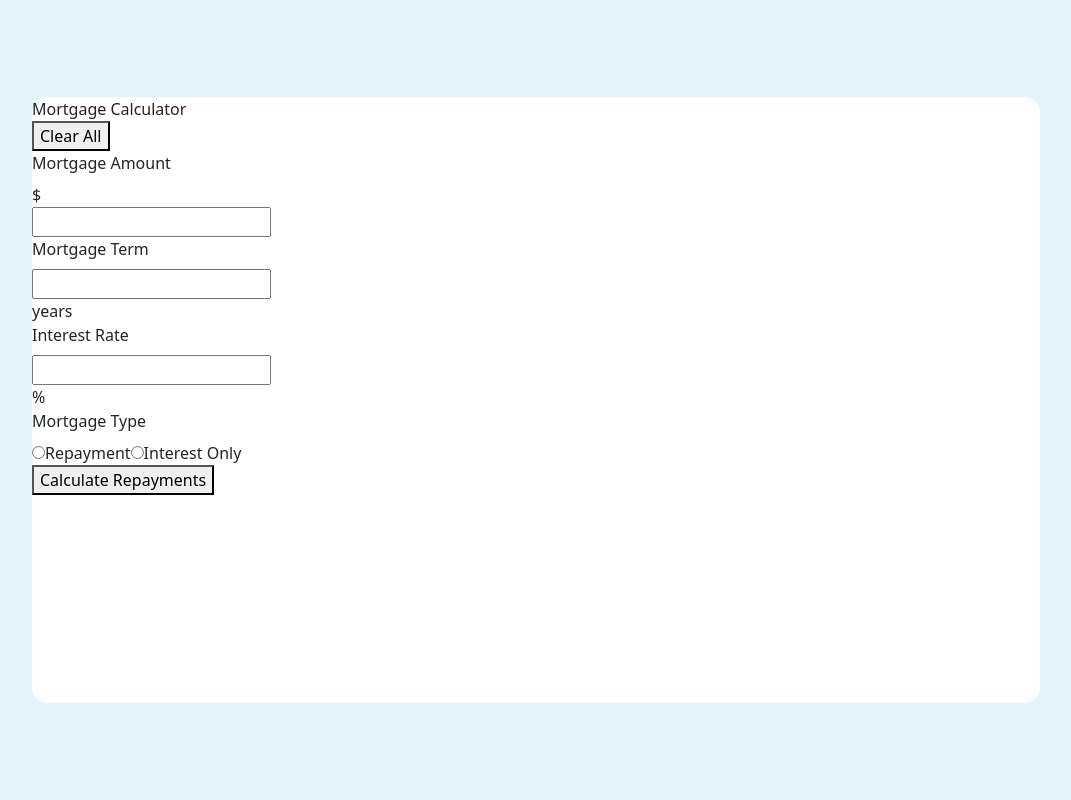
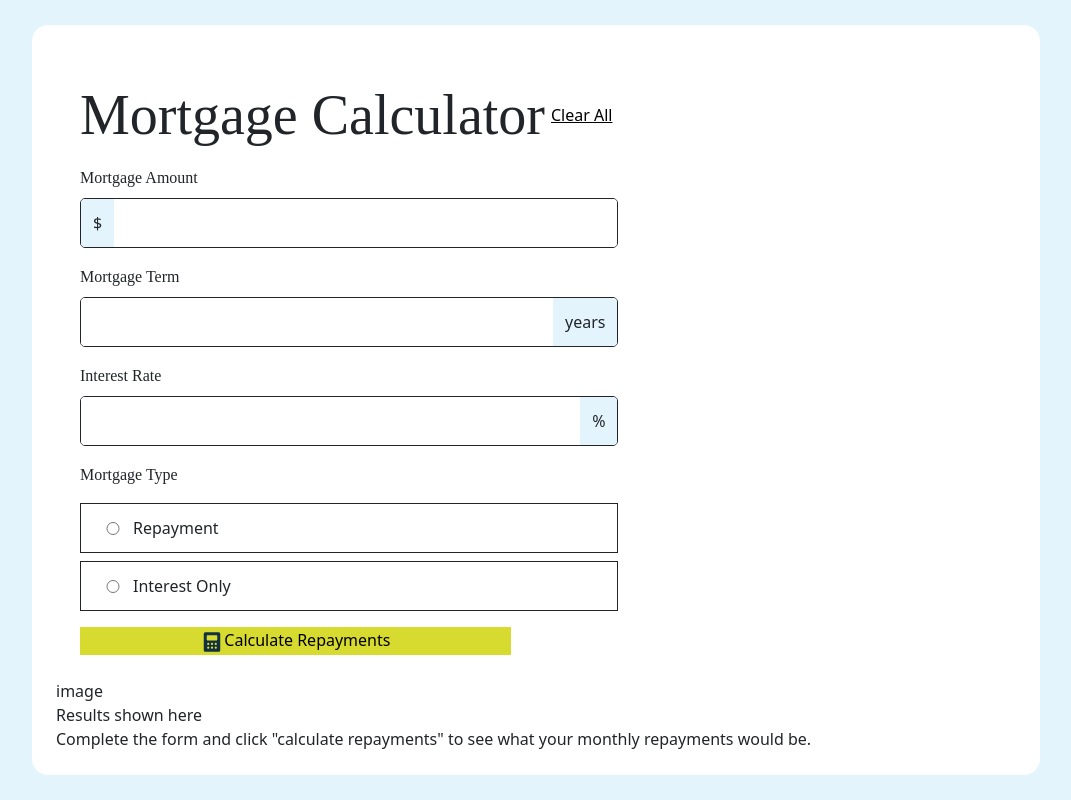
Before and after one commit to ychiu5896/nti-interview-assignment, a Next.js app: page / in a window 1280 px wide. Shown: the whole page, without its empty margins (104-1175 px from the left). Built offline with nearby package versions, Linux system fonts and the light colour scheme.

Commit message:
finished with creating component to display result also started adding some css stylign to the UI

```diff
--- /dev/null
+++ b/src/components/MortgageCalculator/Display/DisplayDefaultResult.js
@@ -0,0 +1,18 @@
+const DisplayDefaultResult = () => {
+
+    return (
+        <div>
+            <div>
+                image
+            </div>
+            <div>
+                Results shown here
+            </div>
+            <div>
+                Complete the form and click "calculate repayments" to see what your monthly repayments would be.
+            </div>
+        </div>
+    )
+}
+
+export default DisplayDefaultResult;
--- a/src/components/MortgageCalculator/Display/DisplayMortgageResult.js
+++ b/src/components/MortgageCalculator/Display/DisplayMortgageResult.js
@@ -0,0 +1,34 @@
+const DisplayMortgageResult = ({result}) => {
+    const {monthly, total} = result;
+
+    return (
+        <div>
+            <div>
+                Your results
+            </div>
+            <div>
+                Your results are shown below based on the information provided. To adjust the results, edit the form and click "calculate repayments" again.
+            </div>
+            <div>
+                <div>
+                    <div>
+                        Your monthly repayments
+                    </div>
+                    <div>
+                        {monthly}
+                    </div>
+                </div>
+                <div>
+                    <div>
+                        Total you'll repay over the term
+                    </div>
+                    <div>
+                        {total}
+                    </div>
+                </div>
+            </div>
+        </div>
+    )
+}
+
+export default DisplayMortgageResult;
--- /dev/null
+++ b/src/components/MortgageCalculator/Logic/MortgageTermOperation/FormatLogic.js
@@ -0,0 +1,14 @@
+const FormatLogic = (unformattedVal) => {
+
+    const currencyFormat = new Intl.NumberFormat('en-US', {
+        style: 'currency',
+        currency: 'USD',
+        minimumFractionDigits: 2,
+        maximumFractionDigits: 2
+    });
+
+    return currencyFormat.format(unformattedVal);
+
+}
+
+export default FormatLogic;
--- a/src/components/MortgageCalculator/Logic/MortgageTermOperation/Repayment.js
+++ b/src/components/MortgageCalculator/Logic/MortgageTermOperation/Repayment.js
@@ -1,4 +1,5 @@
 import { Operations } from "./Operations";
+import formatToCurrency from "./FormatLogic";
 
 export class Repayment extends Operations {
 
@@ -7,9 +8,12 @@ export class Repayment extends Operations {
         const monthlyInterestRate = (parseFloat(interestRate) / 100) / 12
         const totalPayments = parseInt(mortgageTerm) * 12;
         const monthlyPayments = (principle * monthlyInterestRate * Math.pow(1 + monthlyInterestRate, totalPayments)) / (Math.pow(1 + monthlyInterestRate, totalPayments) - 1);
-        const monthlyPaymentsFormatted = monthlyPayments.toFixed(2);
         const totalCost = monthlyPayments * totalPayments;
-        const totalCostFormatted = totalCost.toFixed(2);
+
+
+        const monthlyPaymentsFormatted = formatToCurrency(monthlyPayments);
+        const totalCostFormatted = formatToCurrency(totalCost);
+
         return {
             monthly: monthlyPaymentsFormatted,
             total: totalCostFormatted
--- a/src/components/MortgageCalculator/UI/MortgageUIInput.js
+++ b/src/components/MortgageCalculator/UI/MortgageUIInput.js
@@ -1,59 +1,99 @@
-import { useRef } from 'react';
+import { useRef, useState } from 'react';
+import "./UI.scss";
 
 const MortgageUIInput = ({ formRef, handleSubmit }) => {
+
+    const [errors, setErrors] = useState({});
 
     const handleClearAll = () => {
         if(formRef.current) {
             formRef.current.reset();
         }
+        setErrors({});
+    }
+
+    const validateForm = () => {
+        const formData = new FormData(formRef.current);
+        const data = Object.fromEntries(formData.entries());
+        let formErrors = {};
+
+        if (!data.mortgageAmount) {
+            formErrors.mortgageAmount = "This field is required";
+        }
+        if (!data.mortgageTerm) {
+            formErrors.mortgageTerm = "This field is required";
+        }
+        if (!data.interestRate) {
+            formErrors.interestRate = "This field is required";
+        }
+        if (!data.mortgageType) {
+            formErrors.mortgageType = "This field is required";
+        }
+
+        setErrors(formErrors);
+        return Object.keys(formErrors).length === 0;
+    };
+
+    const handleSubmitWithValidation = (e) => {
+        e.preventDefault();
+        if(validateForm()) {
+            handleSubmit(e)
+        }
     }
 
     return (
-        <form className="mortgage-calculator" ref={formRef} onSubmit={handleSubmit}>
+        <form className="mortgage-calculator" ref={formRef} onSubmit={handleSubmitWithValidation}>
+            <div className="UIheader">
                 <div>
                     Mortgage Calculator
                 </div>
                 <button type="button" onClick={handleClearAll}>
                     Clear All
                 </button>
-            <div className="mortgageAmount">
+            </div>
+            <div className="mortgageAmount input-set">
                 <label className="form-label">
                     Mortgage Amount
                 </label>
-                <div>
-                    <div>
+                <div className="text-field">
+                    <div className="input-units">
                         $
                     </div>
                     <input type="text" id="mortgageAmount" name="mortgageAmount"/>
                 </div>
+                {errors.mortgageAmount && <div className="error">{errors.mortgageAmount}</div>}
             </div>
-            <div>
+            <div className="input-set">
                 <label className="form-label">
                     Mortgage Term
                 </label>
-                <div>
+                <div className="text-field">
                     <input type="text" id="mortgageTerm" name="mortgageTerm"/>
-                    <div>
+                    <div className="input-units">
                         years
                     </div>
                 </div>
+                {errors.mortgageTerm && <div className="error">{errors.mortgageTerm}</div>}
             </div>
-            <div>
+            <div className="input-set">
                 <label className="form-label">
                     Interest Rate
                 </label>
-                <div>
+                <div className="text-field">
                     <input type="text" id="interestRate" name="interestRate"/>
-                    <div>
+                    <div className="input-units">
                         %
                     </div>
                 </div>
+                {errors.interestRate && <div className="error">{errors.interestRate}</div>}
             </div>
-            <div>
+            <div className="input-set">
                 <label className="form-label">
                     Mortgage Type
                 </label>
-                <div className="mortgage-type-selectors">
+                <div className="mortgage-type">
+                    <div className="selector-container">
+                        <div className="mortgage-type-selector">
                             <input
                                 type="radio"
                                 name="mortgageType"
@@ -61,6 +101,11 @@ const MortgageUIInput = ({ formRef, handleSubmit }) => {
                                 id="repayment"
                             />
                             <span className="radio-label">Repayment</span>
+                        </div>
+                    </div>
+
+                    <div className="selector-container">
+                        <div className="mortgage-type-selector">
                             <input
                                 type="radio"
                                 name="mortgageType"
@@ -70,7 +115,11 @@ const MortgageUIInput = ({ formRef, handleSubmit }) => {
                             <span className="radio-label">Interest Only</span>
                         </div>
                     </div>
-            <button type="submit">
+                </div>
+                {errors.mortgageType && <div className="error">{errors.mortgageType}</div>}
+            </div>
+            <button className="form-submit" type="submit">
+                <img src="/images/icon-calculator.svg" alt="Calculator Icon" />
                 Calculate Repayments
             </button>
         </form>
--- /dev/null
+++ b/src/components/MortgageCalculator/UI/UI.scss
@@ -0,0 +1,84 @@
+.mortgage-calculator {
+    display: flex;
+    flex-direction: column;
+    flex-wrap: wrap;
+    border-radius: 0.5rem;
+    padding: 24px;
+
+    .UIheader {
+        display: flex;
+        flex-direction: row;
+        justify-content: space-between;
+        div {
+            font-size: 56px;
+            font-family: Plus Jakarta Sans Bold;
+        }
+        button {
+            border: transparent;
+            background-color: #fff;
+            text-decoration: underline;
+        }
+    }
+
+    .mortgage-type {
+        .selector-container {
+            border: solid 1px;
+            padding: 12px;
+            margin: 8px 0px;
+            .mortgage-type-selector {
+                display: flex;
+                flex-direction: row;
+                width: 200px;
+                input[type="radio"] {
+                    padding:auto;
+                    margin: auto;
+                    width: 20%;
+                    height: 20%;
+                    accent-color: #D8DB2F;
+                }
+                .radio-label {
+                    width:80%;
+                }
+            }
+        }
+    }
+
+
+    .text-field {
+        display: flex;
+        flex-direction: row;
+        border: solid 1px;
+        border-radius: 5px;
+        overflow: hidden;
+    }
+
+    .form-label {
+        font-size: 16px;
+        font-family: Plus Jakarta Sans Medium;
+    }
+
+    .input-units {
+        background-color: #E4F4FD;
+        padding: 12px;
+    }
+
+    input {
+        flex:1;
+        border: none;
+        width: 100%;
+        padding: 12px;
+
+    }
+
+    .form-submit {
+        border: none;
+        background-color: #D8DB2F;
+        width: 80%;
+        align-items: center;
+    }
+
+    .input-set {
+        margin: 8px 0px;
+    }
+
+}
--- a/src/components/MortgageCalculator/index.js
+++ b/src/components/MortgageCalculator/index.js
@@ -3,6 +3,8 @@ import { useState, useEffect, useRef, useCallback, useMemo } from "react";
 import "./style.scss";
 import MortgageUIInput from "./UI/MortgageUIInput";
 import MortgageService from "./Logic/MortgageService";
+import DisplayMortgageResult from "./Display/DisplayMortgageResult";
+import DisplayDefaultResult from "./Display/DisplayDefaultResult";
 
 const MortgageCalculator = ({ ...props }) => {
 	const formRef = useRef(null);
@@ -20,18 +22,18 @@ const MortgageCalculator = ({ ...props }) => {
 		setResult(result);
 	}
 
-	const isFormDataEmpty = (formData) => Object.keys(formData).length === 0;
-
-	console.log(formData);
-	console.log(result);
+	const isDataEmpty = (data) => Object.keys(data).length === 0;
 
 	return (
 		<div className="mortgage-calculator d-flex flex-column flex-md-row bg-white rounded-4 w-100">
 			<MortgageUIInput formRef={formRef} handleSubmit={handleSubmit}/>
-			{!isFormDataEmpty(formData) && (
+			{!isDataEmpty(formData) && ( //prevent component when there are no inputs
 				<MortgageService formData={formData} handleResult={handleResult}/>
 			)}
-			{/* <DisplayMortgageResult/> */}
+			{isDataEmpty(result) ?
+				(<DisplayDefaultResult/>) :
+				( <DisplayMortgageResult result={result}/>
+			)}
 		</div>
 	);
 };
```
Also changed, not shown: src/components/MortgageCalculator/Logic/MortgageTermOperation/InterestOnly.js (+7 -3 lines). Lines whose indentation alone changed are shown as unchanged.
